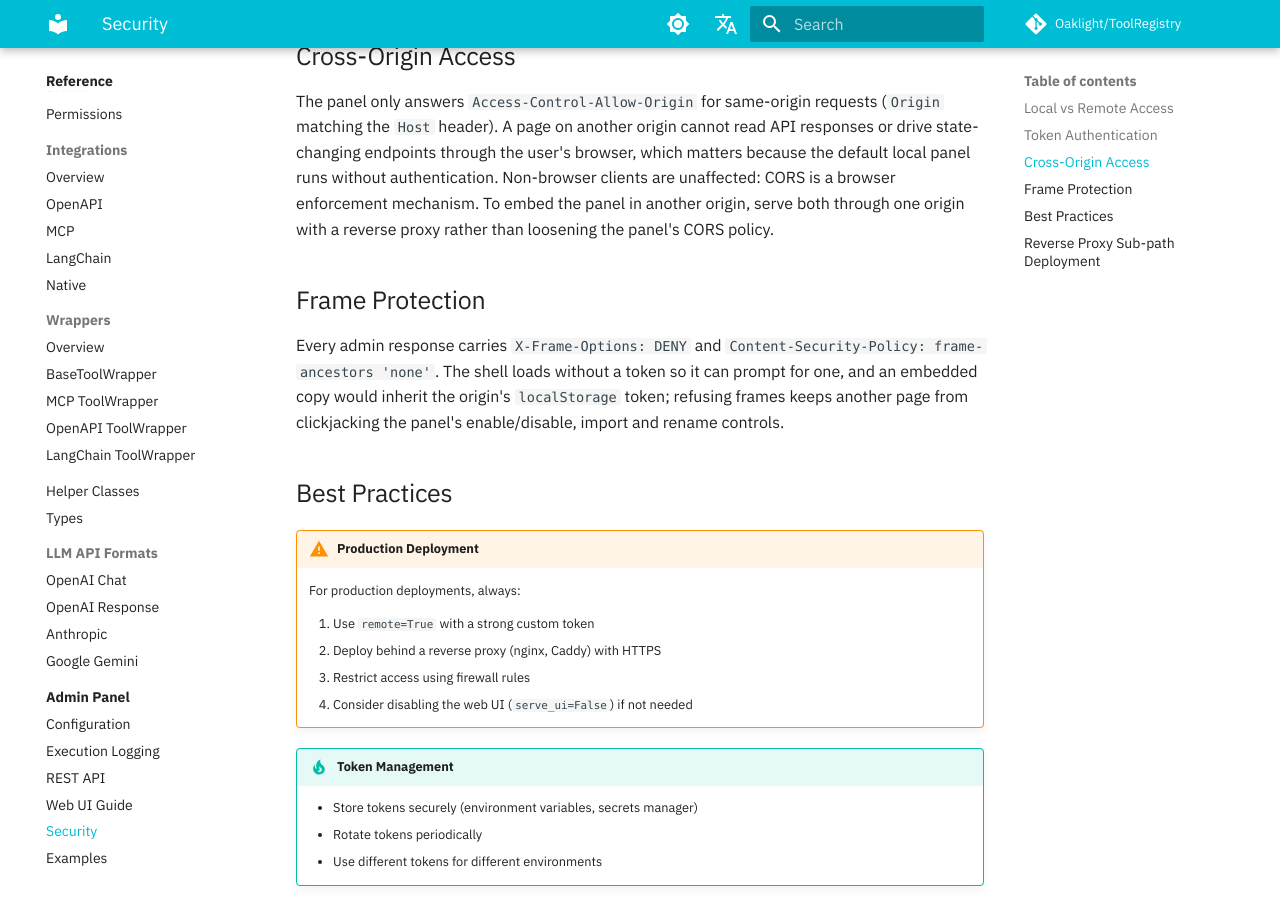
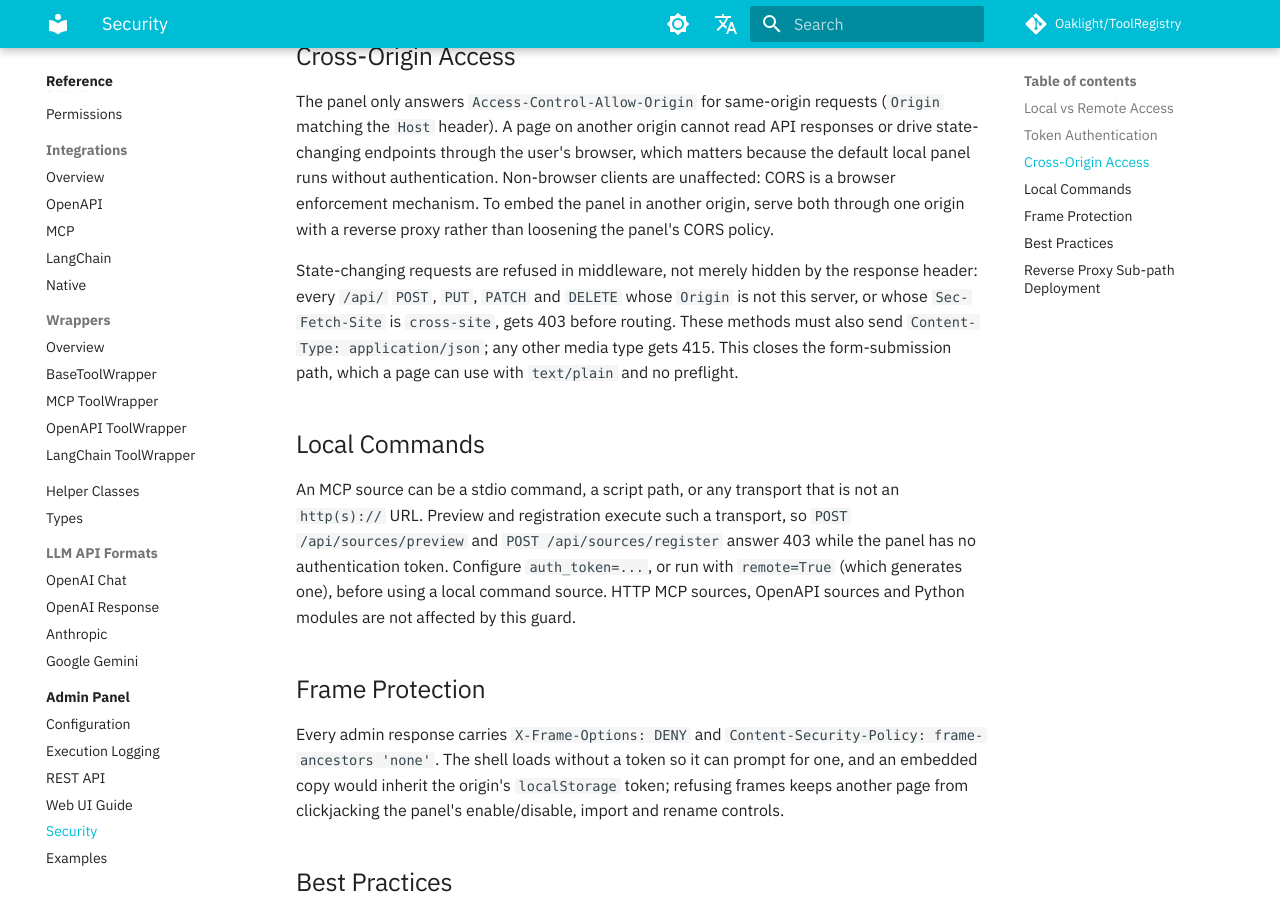
Before and after one commit to Oaklight/ToolRegistry, an MkDocs documentation site: the page built from docs/admin/security.md, in a window 1280 px wide and 900 px high, scrolled down 871 px. Built offline with MkDocs 1.6.1 and Material for MkDocs 9.7.7, drawn with Linux system fonts in a browser that asks for light colours; some web fonts are replaced; comment, search, counter and statistics services are not loaded.

Commit message:
docs: record the admin cross-site and override fixes

```diff
--- a/docs/admin/security.md
+++ b/docs/admin/security.md
@@ -32,6 +32,24 @@ which matters because the default local panel runs without authentication.
 Non-browser clients are unaffected: CORS is a browser enforcement mechanism.
 To embed the panel in another origin, serve both through one origin with a
 reverse proxy rather than loosening the panel's CORS policy.
+
+State-changing requests are refused in middleware, not merely hidden by the
+response header: every `/api/` `POST`, `PUT`, `PATCH` and `DELETE` whose
+`Origin` is not this server, or whose `Sec-Fetch-Site` is `cross-site`, gets
+403 before routing. These methods must also send
+`Content-Type: application/json`; any other media type gets 415. This closes
+the form-submission path, which a page can use with `text/plain` and no
+preflight.
+
+## Local Commands
+
+An MCP source can be a stdio command, a script path, or any transport that is
+not an `http(s)://` URL. Preview and registration execute such a transport, so
+`POST /api/sources/preview` and `POST /api/sources/register` answer 403 while
+the panel has no authentication token. Configure `auth_token=...`, or run with
+`remote=True` (which generates one), before using a local command source. HTTP
+MCP sources, OpenAPI sources and Python modules are not affected by this
+guard.
 
 ## Frame Protection
 
```
Also changed, not shown: docs/changelog.md (+6 -0 lines).
